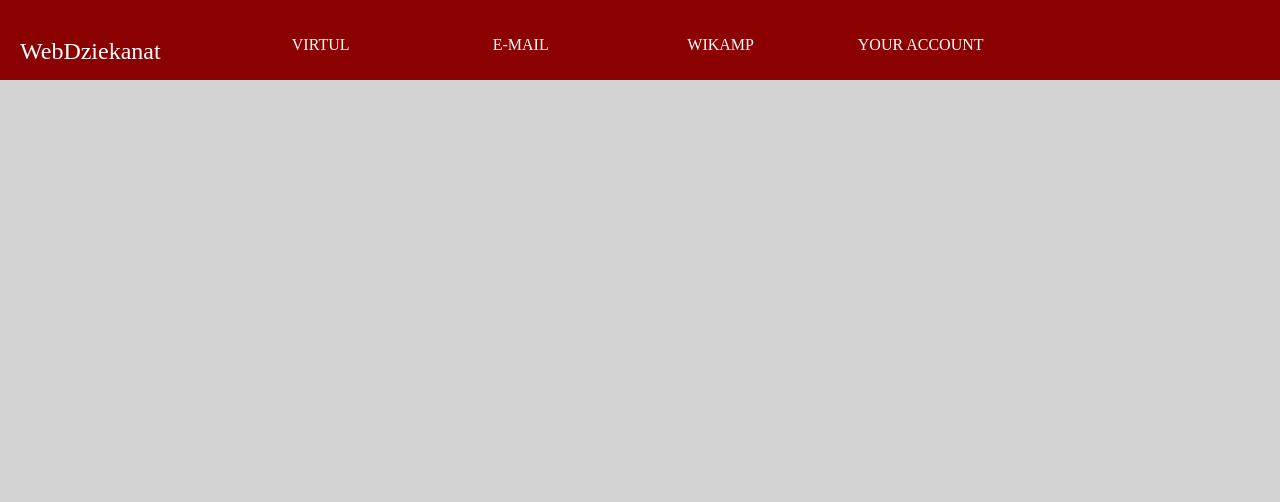
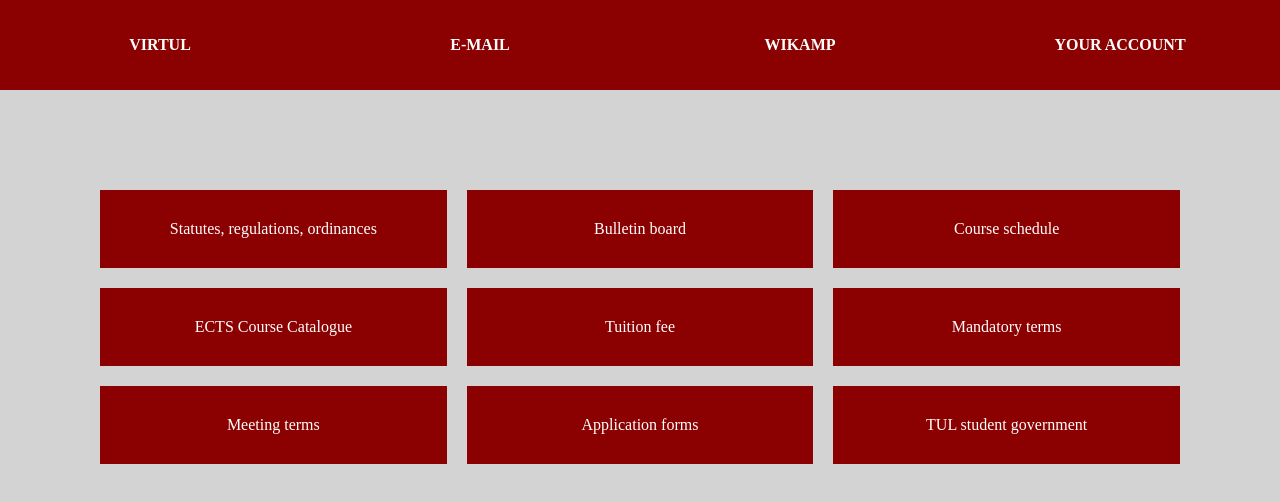
Before and after one commit to toczownik/WebDziekanat, an Angular app: page /home in a window 1280 px wide. Shown: the top 502 px of the page. Built offline with nearby package versions, Linux system fonts and the light colour scheme.

Commit message:
Routing, home page and mobile responsivity

```diff
--- a/src/app/app.component.css
+++ b/src/app/app.component.css
@@ -1,42 +1,37 @@
+.main-grid {
+  display: grid;
+}
+
 nav {
-  width: 100%;
-  height: 80px;
+  display: grid;
   color: white;
   background-color: darkred;
 }
 
-nav p {
-  padding: 0px 20px;
-  font-size: 24px;
-  line-height: 55px;
-  float: left;
+.menu-bar {
+  padding: 0;
+  display: grid;
   color: white;
+  background-color: darkred;
+  grid-template-columns: 1fr;
 }
 
-nav ul {
-  float: left;
+.menu-element {
+  list-style: none;
+  position: relative;
+  font-weight: bold;
 }
 
-nav ul li {
-  float: left;
-  list-style: none;
-  position: relative;
+.menu-element a {
+  padding: 20px 10px;
+  display: block;
 }
 
-nav ul li a {
-  color: white;
-  text-decoration: none;
-  padding: 20px 10px;
-  display: block;
-  width: 180px;
-  text-align: center;
-}
-
-nav ul li a:hover {
+.menu-element a:hover {
   background-color: red;
 }
 
-nav ul li ul {
+.submenu {
   display: none;
   position: absolute;
   background-color: darkred;
@@ -44,11 +39,21 @@ nav ul li ul {
   border-radius: 4px;
 }
 
-nav ul li:hover ul {
+.menu-element:hover .submenu {
   display: block;
   padding: 7px 7px;
 }
 
-nav ul li ul li a {
+.submenu-element {
+  list-style: none;
+}
+
+.submenu-element a {
   padding: 4px;
 }
+
+@media screen and (min-width: 736px){
+  .menu-bar {
+    grid-template-columns: 1fr 1fr 1fr 1fr;
+  }
+}
--- a/src/app/app.component.html
+++ b/src/app/app.component.html
@@ -1,19 +1,23 @@
+<div class="main-grid">
   <nav>
-  <p>WebDziekanat</p>
-  <ul>
-    <li><a href="#">VIRTUL</a></li>
-    <li><a href="#">E-MAIL</a></li>
-    <li><a href="#">WIKAMP</a></li>
-    <li>
+    <ul class="menu-bar">
+      <li class="menu-element"><a href="#">VIRTUL</a></li>
+      <li class="menu-element"><a href="#">E-MAIL</a></li>
+      <li class="menu-element"><a href="#">WIKAMP</a></li>
+      <li class="menu-element">
         <a href="#">YOUR ACCOUNT</a>
-      <ul>
-        <li>
+        <ul class="submenu">
+          <li class="submenu-element">
             <a href="#">EDIT</a>
           </li>
-        <li>
+          <li class="submenu-element">
             <a href="#">LOG OUT</a>
           </li>
         </ul>
       </li>
     </ul>
   </nav>
+  <div>
+    <router-outlet></router-outlet>
+  </div>
+</div>
--- /dev/null
+++ b/src/app/home/home.component.css
@@ -0,0 +1,22 @@
+.panel-grid{
+  display: grid;
+  grid-template-columns: 1fr;
+  padding: 100px;
+  grid-gap: 20px;
+}
+
+.panel {
+  background-color: darkred;
+  padding: 30px 30px;
+  text-align: center;
+}
+
+.panel a {
+  padding: 30px;
+}
+
+@media screen and (min-width: 736px) {
+  .panel-grid {
+    grid-template-columns: 1fr 1fr 1fr;
+  }
+}
--- /dev/null
+++ b/src/app/home/home.component.html
@@ -0,0 +1,29 @@
+<div class="panel-grid">
+  <div class="panel">
+    <a href="#">Statutes, regulations, ordinances</a>
+  </div>
+  <div class="panel">
+    <a href="#">Bulletin board</a>
+  </div>
+  <div class="panel">
+    <a href="#">Course schedule</a>
+  </div>
+  <div class="panel">
+    <a href="#">ECTS Course Catalogue</a>
+  </div>
+  <div class="panel">
+    <a href="#">Tuition fee</a>
+  </div>
+  <div class="panel">
+    <a href="#">Mandatory terms</a>
+  </div>
+  <div class="panel">
+    <a href="#">Meeting terms</a>
+  </div>
+  <div class="panel">
+    <a href="#">Application forms</a>
+  </div>
+  <div class="panel">
+    <a href="#">TUL student government</a>
+  </div>
+</div>
--- /dev/null
+++ b/src/app/home/home.component.ts
@@ -0,0 +1,15 @@
+import { Component, OnInit } from '@angular/core';
+
+@Component({
+  selector: 'app-home',
+  templateUrl: './home.component.html',
+  styleUrls: ['./home.component.css']
+})
+export class HomeComponent implements OnInit {
+
+  constructor() { }
+
+  ngOnInit(): void {
+  }
+
+}
--- a/src/styles.css
+++ b/src/styles.css
@@ -3,3 +3,9 @@ body {
   margin: 0;
   padding: 0;
 }
+
+a {
+  color: white;
+  text-decoration: none;
+  text-align: center;
+}
```
Also changed, not shown: src/app/app-routing/app-routing.module.ts (added, +22 -0 lines), src/app/app.module.ts (+19 -3 lines), 1 other file (tests, documents, lock files or other folders). Lines whose indentation alone changed are shown as unchanged.
